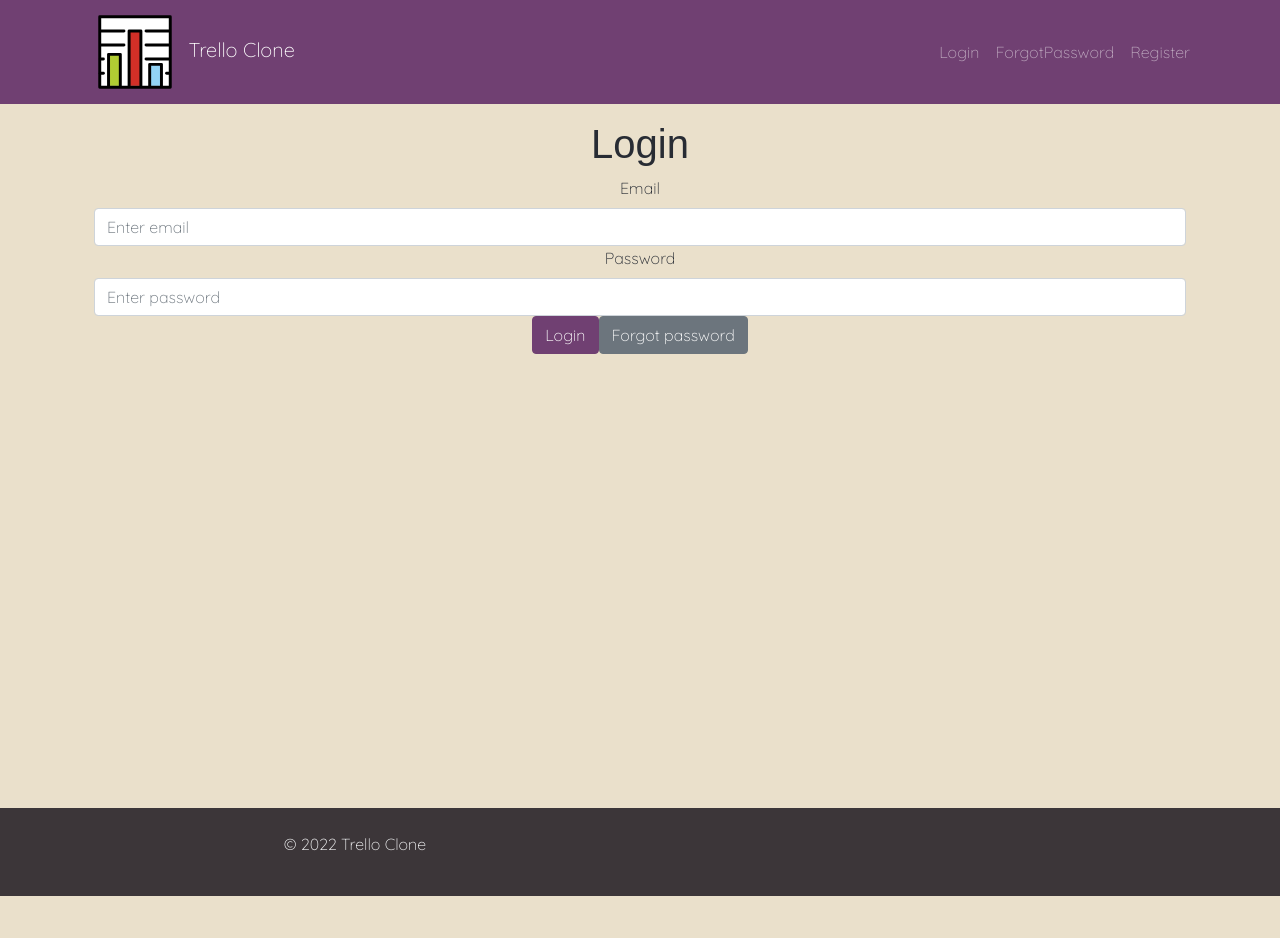
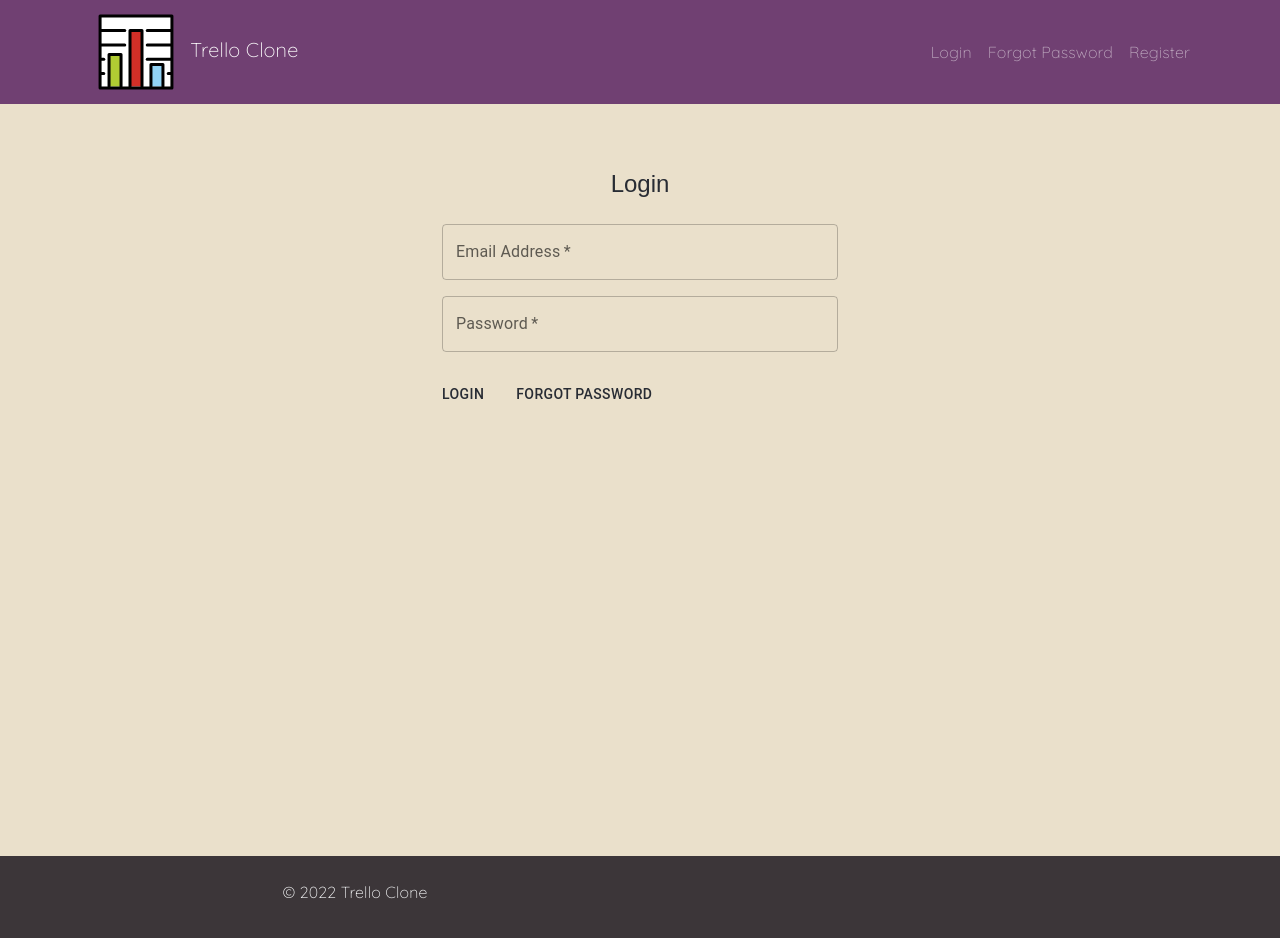
Before and after one commit to Himel-Nath/TrelloClone, a React (Create React App) app in the folder frontend/: page /login in a window 1280 px wide. Shown: the top 938 px of the page. Before the commit the page ends 896 px from the top, so only its background shows below. Built offline with nearby package versions, Linux system fonts and the light colour scheme; a web font is replaced by a local one.

Commit message:
changed styling

```diff
--- a/frontend/src/components/LoginForm.js
+++ b/frontend/src/components/LoginForm.js
@@ -1,5 +1,14 @@
 import {useRef} from "react";
-import { Button, Form } from "react-bootstrap";
+import Button from '@mui/material/Button';
+import CssBaseline from '@mui/material/CssBaseline';
+import TextField from '@mui/material/TextField';
+import Grid from '@mui/material/Grid';
+import Box from '@mui/material/Box';
+import Typography from '@mui/material/Typography';
+import Container from '@mui/material/Container';
+import { createTheme, ThemeProvider } from '@mui/material/styles';
+
+const theme = createTheme()
 
 function LoginForm(props) {
 
@@ -18,24 +27,62 @@ function LoginForm(props) {
 
 
     return (
-        <Form onSubmit={submitLoginForm}>
-            <Form.Group controlId="formEmail">
-                <Form.Label>Email</Form.Label>
-                <Form.Control type="email" placeholder="Enter email" ref={emailRef}/>
-            </Form.Group>
+        <ThemeProvider theme={theme}>
+            <Container component="main" maxWidth="xs">
+                <CssBaseline />
+                <Box
+                sx={{
+                    marginTop: 8,
+                    display: 'flex',
+                    flexDirection: 'column',
+                    alignItems: 'center',
+                }}
+                >
+                    <Typography component="h1" variant="h5">
+                        Login
+                    </Typography>
+                    <Box component="form" onSubmit={submitLoginForm} sx={{ mt: 3 }}>
+                        <Grid container spacing={2}>
+                            <Grid item xs={12}>
+                                <TextField
+                                required
+                                fullWidth
+                                id="email"
+                                label="Email Address"
+                                name="email"
+                                autoComplete="email"
+                                placeholder="Enter email"
+                                ref={emailRef}
+                                />
+                            </Grid>
 
-            <Form.Group controlId="formPassword">
-                <Form.Label>Password</Form.Label>
-                <Form.Control type="password" placeholder="Enter password" ref={passwordRef} />
-            </Form.Group>
+                            <Grid item xs={12}>
+                                <TextField
+                                required
+                                fullWidth
+                                id="password"
+                                label="Password"
+                                name="password"
+                                autoComplete="password"
+                                placeholder="Enter password"
+                                ref={passwordRef}
+                                />
+                            </Grid>
 
-            <Button variant="primary" type="submit" onClick={submitLoginForm}>
-                Login
-            </Button>
 
-            <Button variant="secondary" href="/forgotPassword">Forgot password</Button>
-        </Form>
+                            <Button
+                            variant="primary"
+                            sx={{ mt: 3, mb: 2 }}
+                            type="submit" onClick={submitLoginForm}>
+                                Login
+                            </Button>
 
+                            <Button variant="secondary" sx={{ mt: 3, mb: 2 }} href="/forgotPassword">Forgot password</Button>
+                        </Grid>
+                    </Box>
+                </Box>
+            </Container>
+        </ThemeProvider>
     );
 }
 
--- a/frontend/src/components/Navigation.js
+++ b/frontend/src/components/Navigation.js
@@ -30,7 +30,7 @@ function Navigation() {
       </Nav.Link>
 
       <Nav.Link as={Link} to={"/forgotPassword"}>
-        ForgotPassword
+        Forgot Password
       </Nav.Link>
 
       <Nav.Link as={Link} to={"/Register"}>
--- a/frontend/src/components/RegisterForm.js
+++ b/frontend/src/components/RegisterForm.js
@@ -7,6 +7,7 @@ function RegisterForm(props){
     const usernameRef = useRef();
     const emailRef = useRef();
     const passwordRef = useRef();
+    const confirmPasswordRef = useRef();
     const answerRef = useRef();
 
     function submitRegisterForm(event){
@@ -14,7 +15,13 @@ function RegisterForm(props){
 
         const form = event.currentTarget;
         const password = passwordRef.current.value;
+        const confirmPassword = confirmPasswordRef.current.value
         console.log(password);
+
+        if (password != confirmPassword) {
+            alert("Passwords do not match!");
+            return
+        }
 
         if(password.length < 8){
             alert("Password must be at least 8 characters long");
@@ -57,9 +64,10 @@ function RegisterForm(props){
     }
 
     return(
+
         <Card>
             <Card.Body>
-                <p>Register your account here. Please ensure all fields are filled, your password is at least 8 characters long and contains at least 1 uppercase, 1 lowercase, 1 number and 1 special character.</p>
+                <p>Register your account here. Please ensure all fields are completed, your password is at least 8 characters long and contains at least 1 uppercase, 1 lowercase, 1 number and 1 special character.</p>
 
                 <Form onSubmit={submitRegisterForm}>
                     <Form.Group controlId="formFirstName" as={Row}>
@@ -97,10 +105,18 @@ function RegisterForm(props){
                         </Col>
                     </Form.Group>
 
+                    <Form.Group controlId="formConfirmPassword" as={Row}>
+                        <Form.Label column sm={3}>Confirm Password</Form.Label>
+                        <Col sm={9}>
+                            <Form.Control type="password" placeholder="Retype your password" ref={confirmPasswordRef} required min={8}/>
+                        </Col>
+                    </Form.Group>
+
+
                     <Form.Group controlId="formAnswer" className="mt-3" as={Row}>
                         <Form.Label column sm={5}>Security Question: What was the name of your first pet?</Form.Label>
                         <Col sm={7}>
-                            <Form.Control type="text" placeholder="Name of first pet" ref={answerRef} required/>
+                            <Form.Control type="text" placeholder="Name of your first pet" ref={answerRef} required/>
                         </Col>
                     </Form.Group>
 
--- a/frontend/src/pages/HomePage.js
+++ b/frontend/src/pages/HomePage.js
@@ -10,11 +10,12 @@ function HomePage() {
                     This is a simple Trello clone. Please use the nav at the top to navigate.
                 </p>
                 <div className="text-start">
-                    <p>Remember when exploring the site:</p>
+                    <p>This project was created as a collaborative effort for the Software Engineering Course</p>
                     <ul>
-                        <li>Ensure the backend Spring Boot project is running on port 8080</li>
-                        <li>Ensure you are connected to the Dal VPN</li>
-                        <li>Enjoy!</li>
+                        <li>Tech stack involves Spring Boot and ReactJS</li>
+                        <li>Developed by Trent, Songbo, Joyce, Mingxuan, Himel</li>
+                        <li>Completed on 07/2022</li>
+                        <li>Revived 09/2023</li>
                     </ul>
                 </div>
             </div>
--- a/frontend/src/pages/Login.js
+++ b/frontend/src/pages/Login.js
@@ -33,7 +33,6 @@ function Login() {
 
     return (
         <Container>
-            <h1>Login</h1>
             <LoginForm login = {loginUserHandler} />
         </Container>
     );
```
